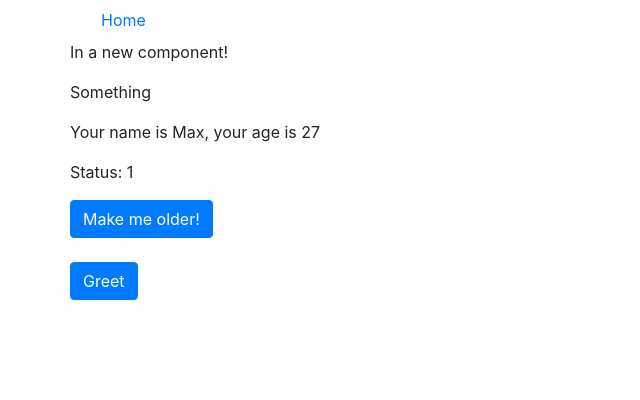
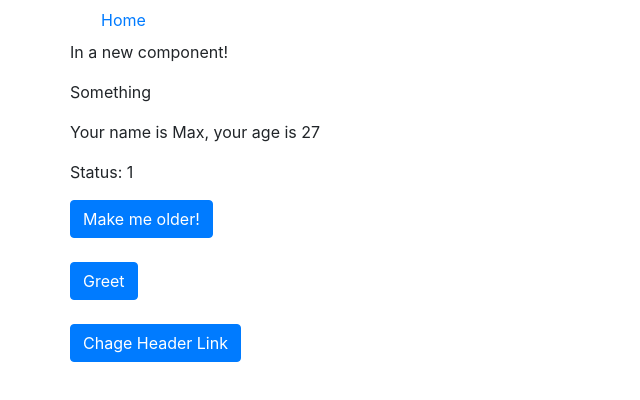
Before and after one commit to unixqnx/react-base-25112019, a React (Create React App) app: page / in a window 1280 px wide. Shown: the top 400 px of the page, without its empty margins (0-640 px from the left). Built offline with nearby package versions, Linux system fonts and the light colour scheme.

Commit message:
ReactJS Basics - #12 Passing Data between Parent and Child Components

```diff
--- a/src/app/components/Home.js
+++ b/src/app/components/Home.js
@@ -5,7 +5,8 @@ export class Home extends React.Component{
         super(props);
         this.state = {
             age : props.initialAge,
-            status : 0
+            status : 0,
+            homeLink : "Changed Link"
         };
         setTimeout(()=>{
             this.setState({status : 1});
@@ -21,6 +22,11 @@ export class Home extends React.Component{
         console.log(this.age);
     }
 
+    changeLink(){
+        this.props.changeLink(this.state.homeLink)
+    }
+
+
     render(){
         console.log(this.props);
         let text = "Something";
@@ -34,6 +40,9 @@ export class Home extends React.Component{
                 <br/>
                 <br/>
                 <button onClick={this.props.greet} className="btn btn-primary">Greet</button>
+                <br/>
+                <br/>
+                <button onClick={this.changeLink.bind(this)} className="btn btn-primary">Chage Header Link</button>
             </div>
         );
     }
--- a/src/app/index.js
+++ b/src/app/index.js
@@ -5,8 +5,21 @@ import {Header} from './components/Header';
 import {Home} from './components/Home';
 
 export default class App extends React.Component {
+    constructor(props){
+        super(props);
+        this.state = {
+            homeLink:"Home"
+        };
+    }
+
     onGreet(){
         alert("Hello!");
+    }
+
+    onChangeLinkName(newName){
+        this.setState({
+            homeLink : newName
+        });
     }
 
     render(){
@@ -14,12 +27,16 @@ export default class App extends React.Component {
             <div className="container">
                 <div className="row">
                     <div className="col-xs-10 col-xs-offet-1">
-                        <Header homeLink="Home"/>
+                        <Header homeLink={this.state.homeLink}/>
                     </div>
                 </div>
                 <div className="row">
                     <div className="col-xs-10 col-xs-offet-1">
-                        <Home name={"Max"} initialAge={27} greet={this.onGreet}/>
+                        <Home name={"Max"}
+                              initialAge={27}
+                              greet={this.onGreet}
+                              changeLink = {this.onChangeLinkName.bind(this)}
+                        />
                     </div>
                 </div>
             </div>
```
